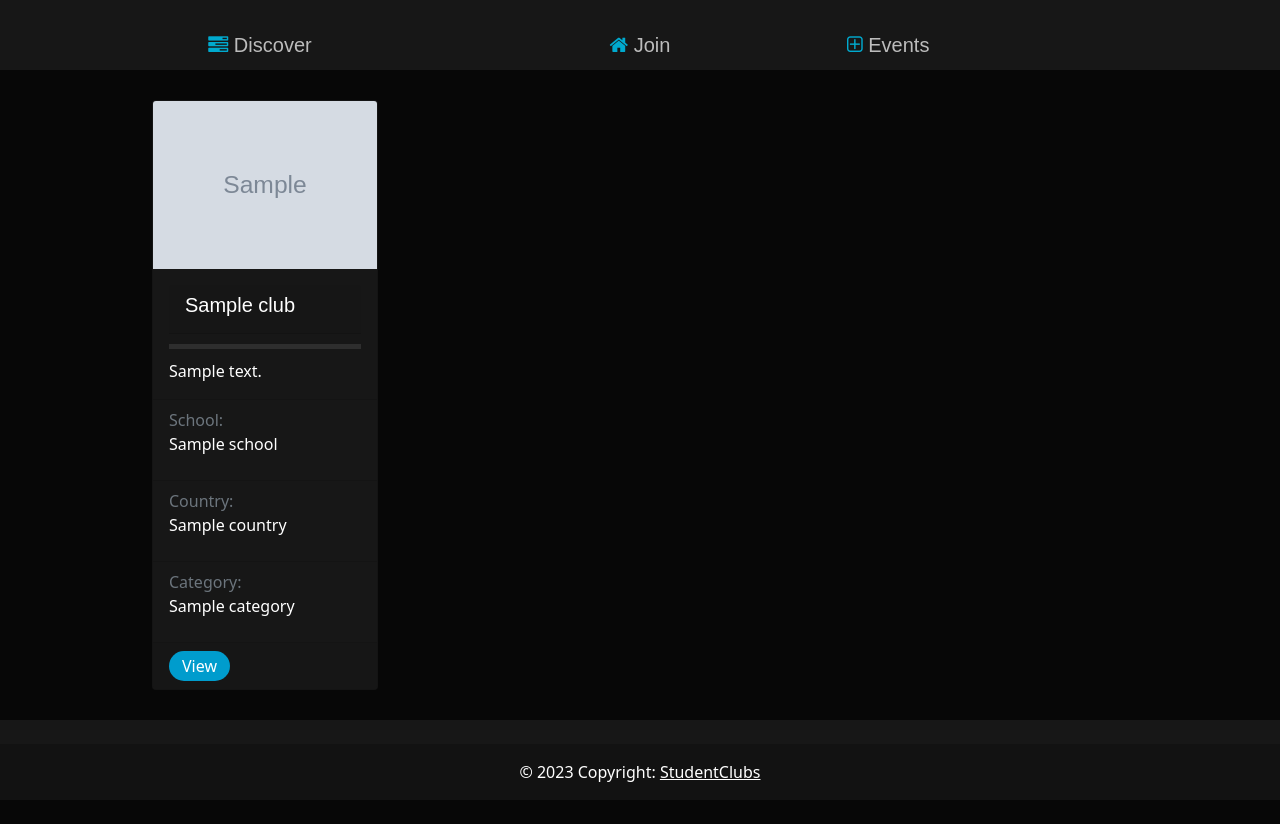
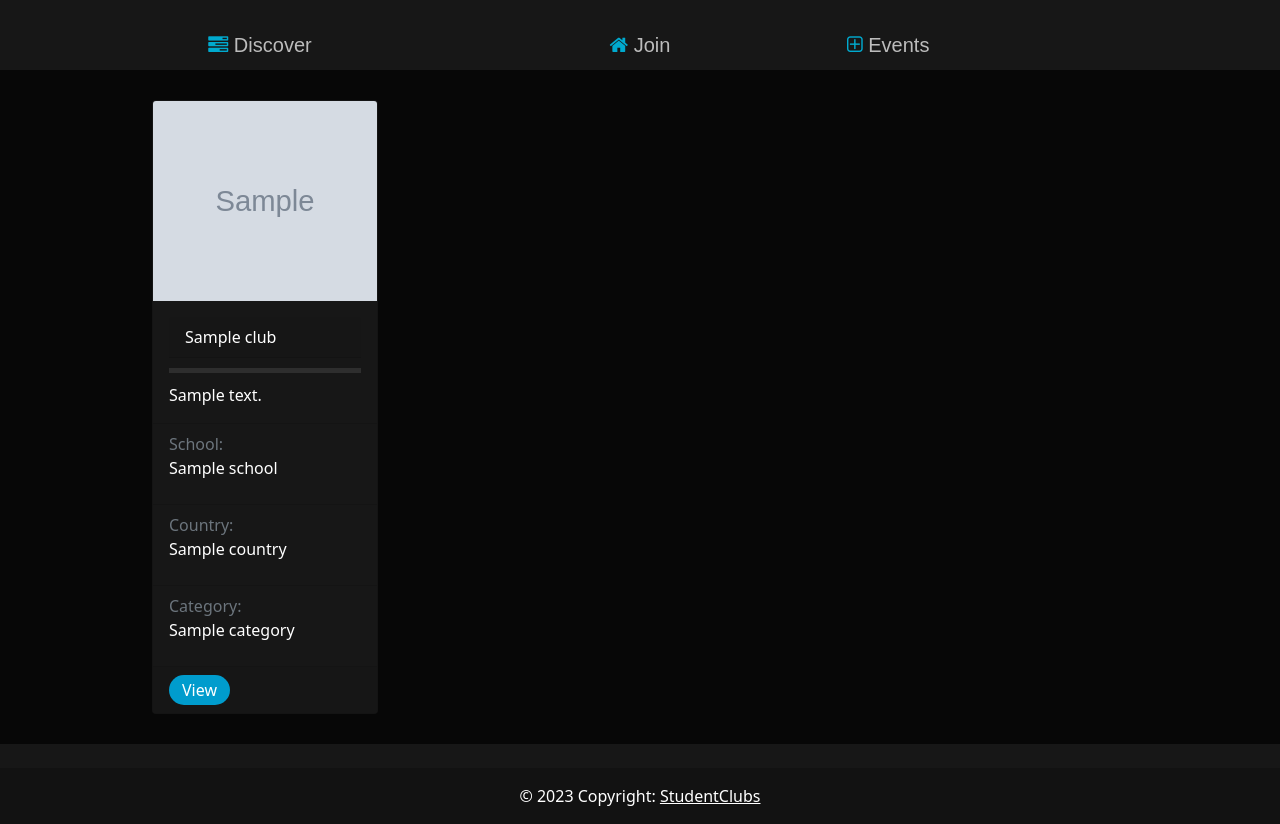
Before and after one commit to Gamaco/StudentClubs, a Django app: template website/templates/discover.html in a window 1280 px wide. Before the commit the page ends 782 px from the top, so only its background shows below. Run offline with Django 3.2, Linux system fonts and the light colour scheme; the template is opened without the code that fills it: most values are stand-ins (such as "Sample title", 1, 10 or a date in 2020); grey boxes marked "Sample" are stand-in pictures; data that the repository does not hold is empty; some libraries are stand-ins or nearby versions.

Commit message:
saving changes

```diff
--- a/website/templates/discover.html
+++ b/website/templates/discover.html
@@ -13,10 +13,10 @@
     {% for club in clubs %}
     <div class="col-8 col-sm-4 col-md-4 col-lg-3">
       <div class="card h-100 custom-bg">
-        <img src={{ club.image }} class="card-img-top" alt="...">
+        <img src={{ club.image }} class="card-img-top" alt="..." style="height: 200px; object-fit: cover;">
         <div class="card-body">
           <div class="card-header">
-            <h5 class="card-title text-white"> {{ club.name }} </h5>
+            <h7 class="card-title text-white"> {{ club.name }} </h7>
           </div>
           <div class="custom-hr"></div>
           <p class="card-text text-white">{{ club.description }}</p>
```
